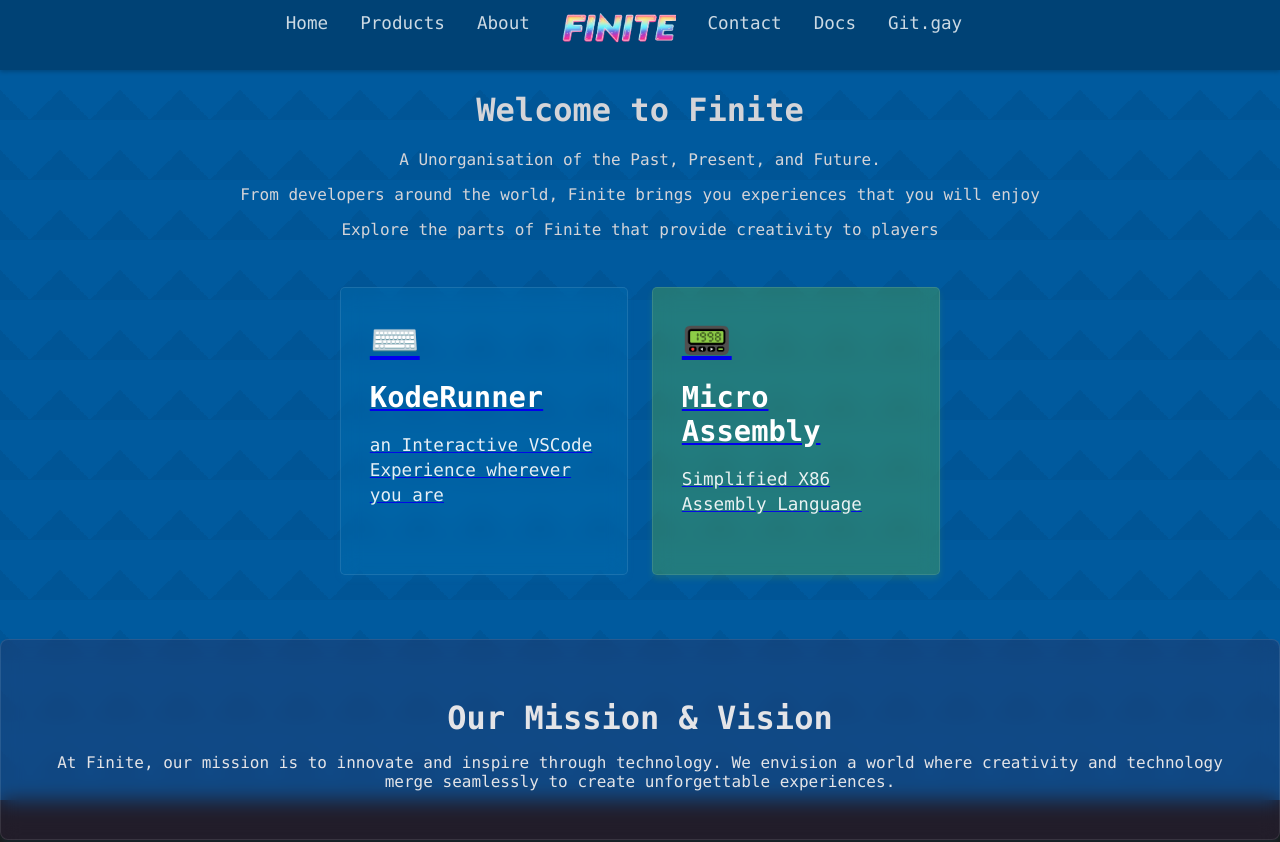
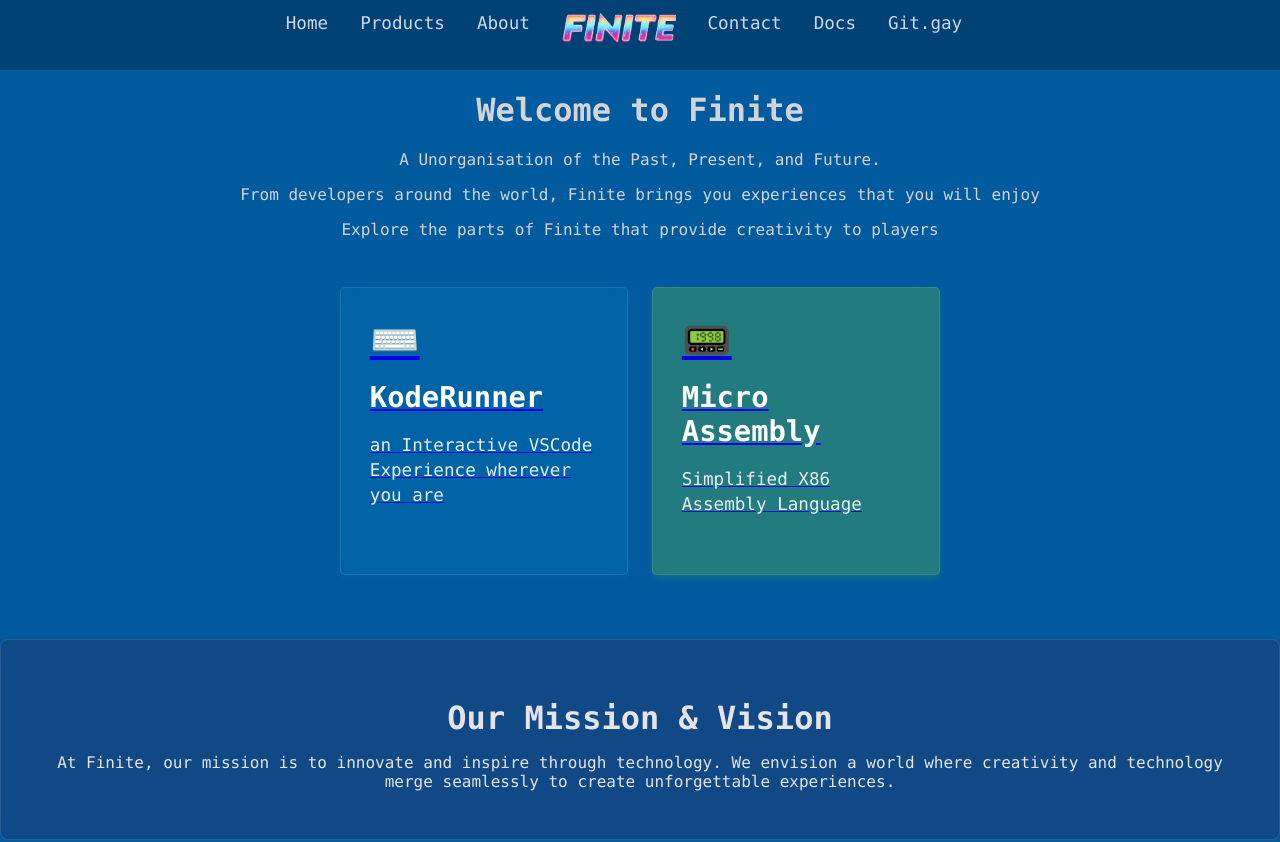
Before and after one commit to charlie-sans/finite.vercel.app, a React (Create React App) app: page / in a window 1280 px wide. Shown: the top 842 px of the page. Built offline with nearby package versions, Linux system fonts and the light colour scheme; no server answers.

Commit message:
Remove obsolete documentation files and add new meta files for updated specs

```diff
--- /dev/null
+++ b/public/docs/Stdlib/stdio.io.md.meta.json
@@ -0,0 +1,3 @@
+{
+  "lastUpdated": "2025-02-17T05:06:34.465Z"
+}
--- /dev/null
+++ b/public/docs/Stdlib/stdio.io.meta.meta.json
@@ -0,0 +1,3 @@
+{
+  "lastUpdated": "2025-02-16T20:08:09.663Z"
+}
--- /dev/null
+++ b/src/data/versions.json
@@ -0,0 +1,6 @@
+{
+    "KodeRunner": {
+        "version": "1.0.0",
+        "date": "2021-08-01"
+    }
+}
--- a/src/styles/App.css
+++ b/src/styles/App.css
@@ -2,11 +2,15 @@
     text-align: center;
     background-color: #005a9e;
     min-height: 100vh;
-  background-image: linear-gradient(45deg, rgba(0, 0, 0, 0.05) 25%, transparent 25%),
+    height: auto; /* Change from 100% to auto */
+    background-image:
+        linear-gradient(45deg, rgba(0, 0, 0, 0.05) 25%, transparent 25%),
         linear-gradient(-45deg, rgba(0, 0, 0, 0.05) 25%, transparent 25%);
-  background-size: 60px 60px;
+    background-size: 40px 40px;
     display: flex;
     flex-direction: column;
+    background-attachment: fixed;
+    position: relative; /* Add this */
 }
 
 .App-header {
@@ -86,7 +90,7 @@
 }
 
 .metro-tile::before {
-  content: '';
+    content: "";
     position: absolute;
     top: 0;
     left: 0;
@@ -152,6 +156,11 @@
     flex: 1 0 auto;
     display: flex;
     flex-direction: column;
+    min-height: 100vh;
+    height: auto; /* Change from 100% to auto */
+    background-color: #005a9e; /* Add this */
+    position: relative;
+    z-index: 1;
 }
 
 .footer {
@@ -332,7 +341,9 @@
     }
 }
 
-.mission-vision, .projects, .team {
+.mission-vision,
+.projects,
+.team {
     padding: 2rem;
     background-color: rgba(53, 37, 82, 0.301);
     backdrop-filter: blur(10px);
@@ -343,18 +354,22 @@
     color: #e4e4e7;
 }
 
-.mission-vision h2, .projects h2, .team h2 {
+.mission-vision h2,
+.projects h2,
+.team h2 {
     font-size: 2rem;
     margin-bottom: 1rem;
 }
 
-.projects-grid, .team-grid {
+.projects-grid,
+.team-grid {
     display: grid;
     grid-template-columns: repeat(auto-fit, minmax(200px, 1fr));
     gap: 1rem;
 }
 
-.project-card, .team-member {
+.project-card,
+.team-member {
     background-color: rgba(174, 0, 255, 0.2);
     backdrop-filter: blur(10px);
     border: 1px solid rgba(255, 255, 255, 0.1);
@@ -364,7 +379,8 @@
     box-shadow: 0 4px 6px rgba(0, 0, 0, 0.1);
 }
 
-.project-card h3, .team-member h3 {
+.project-card h3,
+.team-member h3 {
     font-size: 1.5rem;
     margin-bottom: 0.5rem;
 }
--- a/src/styles/index.css
+++ b/src/styles/index.css
@@ -4,8 +4,26 @@ body {
     -webkit-font-smoothing: antialiased;
     -moz-osx-font-smoothing: grayscale;
     color: #fff;
+    min-height: 100vh;
+    height: auto; /* Change from 100% to auto */
+    overflow-x: hidden;
+    background-color: #005a9e;
 }
 
 code {
     font-family: source-code-pro, Menlo, Monaco, Consolas, 'Courier New', monospace;
 }
+
+html {
+    min-height: 100vh;
+    height: auto; /* Change from 100% to auto */
+    background-color: #005a9e;
+}
+
+#root {
+    min-height: 100vh;
+    height: auto; /* Change from 100% to auto */
+    display: flex;
+    flex-direction: column;
+    background-color: #005a9e;
+}
```
Also changed, not shown: public/docs/Stdlib/stdio.io.md (added, +38 -0 lines), public/docs/spec/memory.md (+2 -0 lines), public/docs/spec/memory.md.meta.json (added, +3 -0 lines), src/api/updates.js (added, +14 -0 lines), public/docs/Stdlib/stdio.file.md (added), public/docs/Stdlib/stdio.term.md (added), 1 other file (tests, documents, lock files or other folders). Lines whose indentation alone changed are shown as unchanged.
